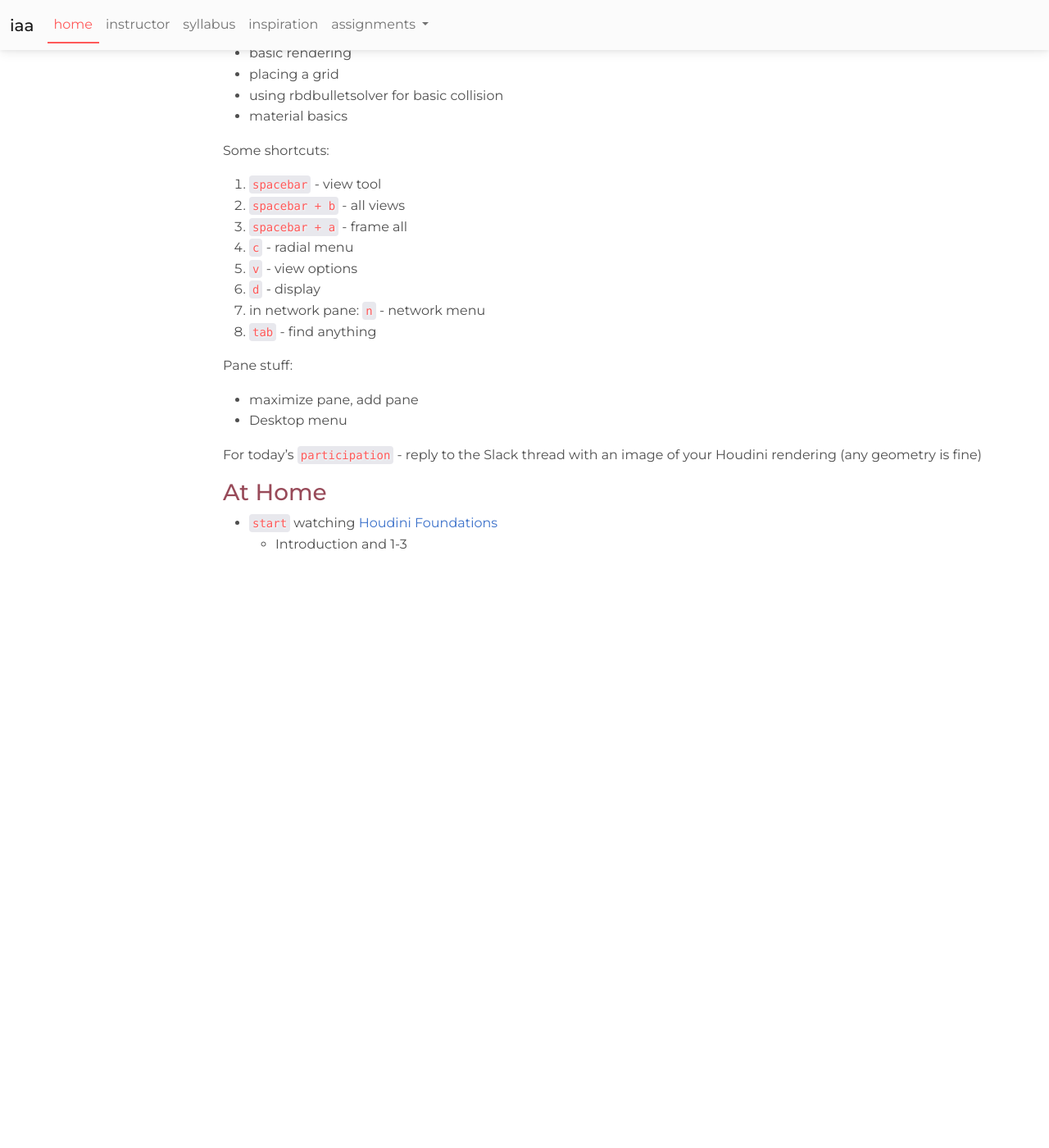
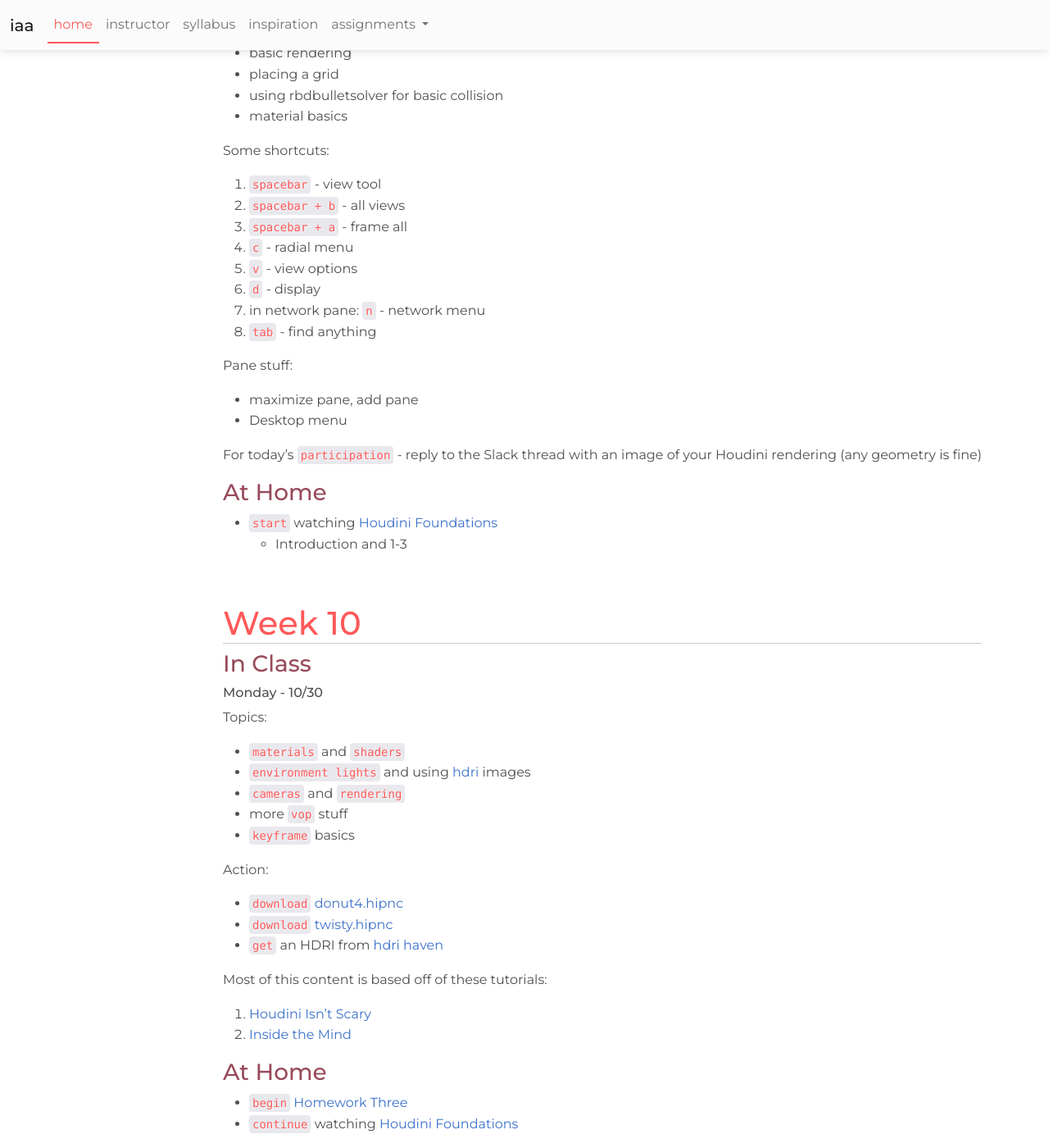
Before and after one commit to nicnosis/cu-courses, a Jekyll site: the page built from fa23/iaa/index.md, in a window 1280 px wide and 1400 px high, scrolled down 8156 px. Shown: the whole window at 82% size. Built offline with Jekyll 4.4.1, drawn with Linux system fonts in a browser that asks for light colours; nearby versions of some CDN libraries; before the commit the page ends 8848 px from its top, so only the background shows below that.

Commit message:
add houdini for w10

```diff
--- a/_includes/navs/iaa-assignments.html
+++ b/_includes/navs/iaa-assignments.html
@@ -1,6 +1,7 @@
 <li>
     <a class="dropdown-item" href="{{path}}/assignments/hw1.html">Homework One</a>
     <a class="dropdown-item" href="{{path}}/assignments/hw2.html">Homework Two</a>
+    <a class="dropdown-item" href="{{path}}/assignments/hw3.html">Homework Three</a>
     <div class="dropdown-divider"></div>
     <a class="dropdown-item" href="{{path}}/assignments/p1.html">Project One</a>
     <a class="dropdown-item" href="{{path}}/assignments/p2.html">Project Two</a>
--- a/fa23/iaa/index.md
+++ b/fa23/iaa/index.md
@@ -322,3 +322,27 @@ For today's `participation` - reply to the Slack thread with an image of your Ho
 ### At Home
 * `start` watching [Houdini Foundations](https://www.sidefx.com/tutorials/foundations-overview/)
   * Introduction and 1-3
+
+
+## Week 10
+### In Class
+#### Monday - 10/30
+Topics:
+* `materials` and `shaders`
+* `environment lights` and using [hdri](https://hdri-haven.com/) images
+* `cameras` and `rendering`
+* more `vop` stuff
+* `keyframe` basics
+
+Action:
+* `download` [donut4.hipnc](houdini/donut4.hipnc)
+* `download` [twisty.hipnc](houdini/twisty.hipnc)
+* `get` an HDRI from [hdri haven](https://hdri-haven.com/)
+
+Most of this content is based off of these tutorials:
+1. [Houdini Isn't Scary](https://www.youtube.com/watch?v=Xz2hR9vl0GY)
+2. [Inside the Mind](https://www.youtube.com/watch?v=kZAYWIJQlsU)
+
+### At Home
+* `begin` [Homework Three](assignments/hw3.html)
+* `continue` watching [Houdini Foundations](https://www.sidefx.com/tutorials/foundations-overview/)
```
Also changed, not shown: fa23/iaa/assignments/hw3.md (added, +29 -0 lines), 17 other files.
